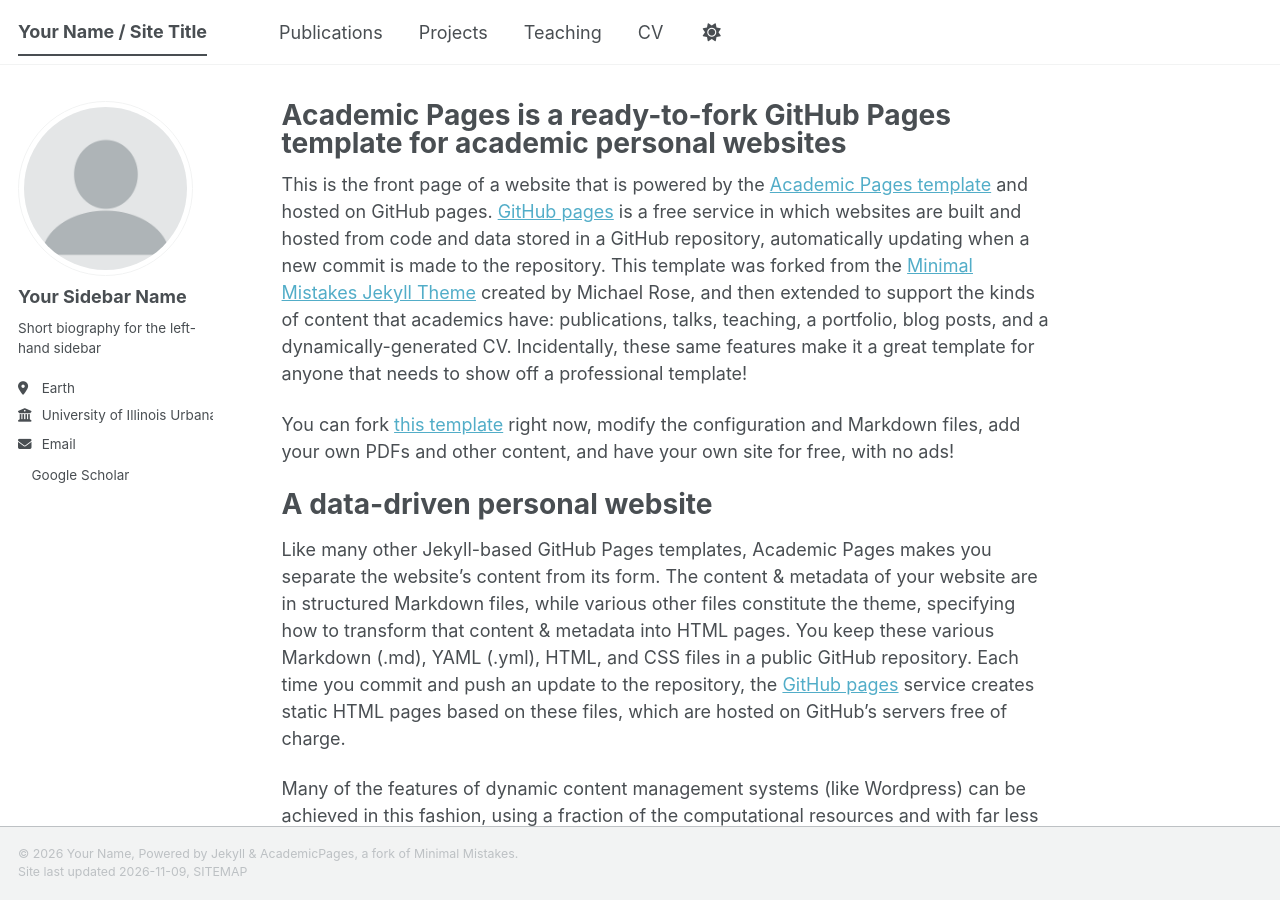
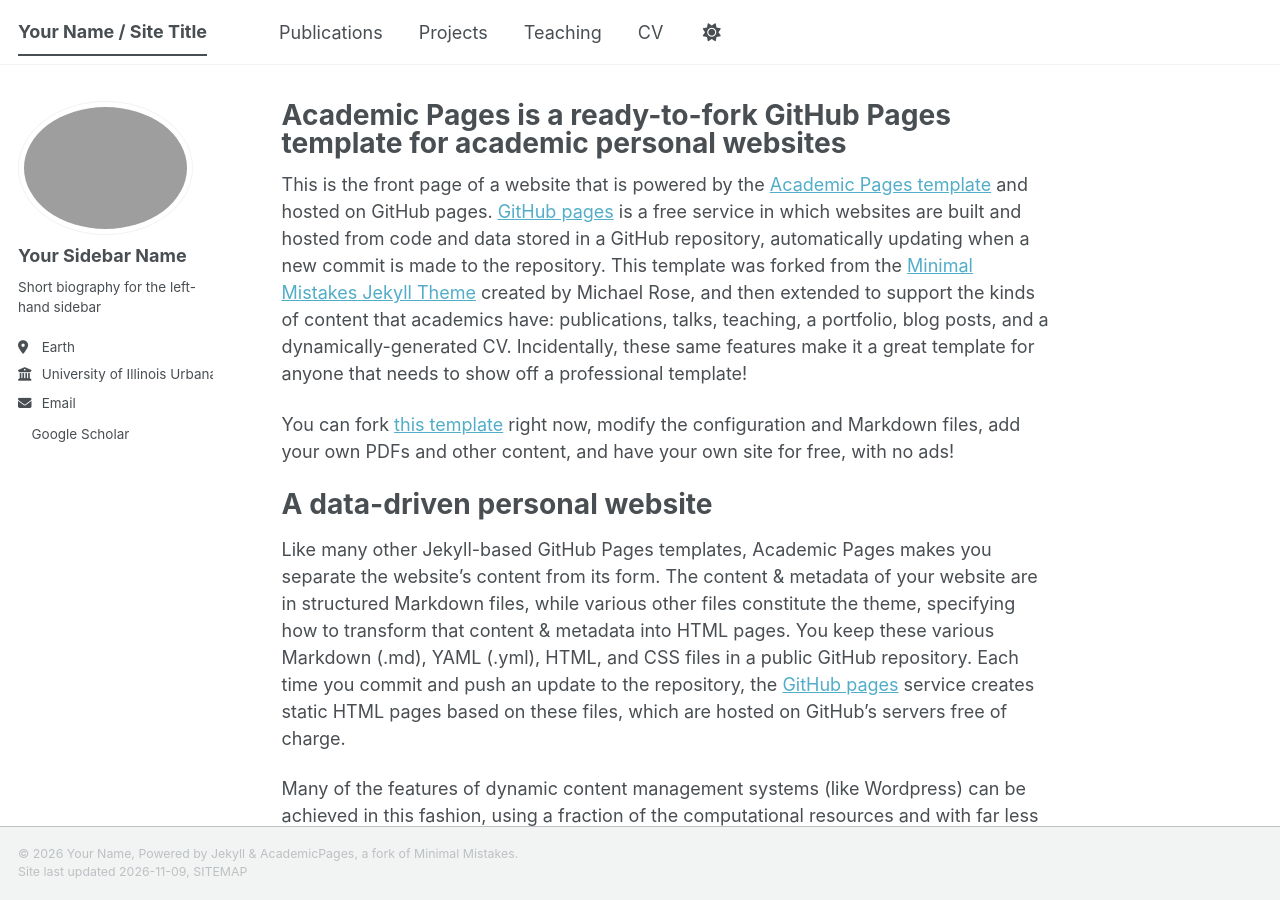
Before and after one commit to fgiardine/fgiardine.github.io, a Jekyll site: the page built from _pages/about.md, in a window 1280 px wide and 900 px high. Built offline with Jekyll 4.4.1, drawn with Linux system fonts in a browser that asks for light colours; a script bundle is joined from its source files by our own code; a style sheet for code colours, icons or effects is not loaded.

Commit message:
Update _config.yml

```diff
--- a/_config.yml
+++ b/_config.yml
@@ -25,14 +25,14 @@ repository               : "fgiardine/fgiardine.github.io"
 #               Additional customization can be done by editing /_includes/author-profile.html
 author:
   # Biographic information
-  avatar           : "profile.png"
+  avatar           : "giardine_headshot.jpg"
   name             : "Your Sidebar Name"
   pronouns         : # example: "she/her"
   bio              : "Short biography for the left-hand sidebar"
   location         : "Earth"
   employer         : "University of Illinois Urbana-Champaign"
   uri              : # URL
-  email            : "none@example.org"
+  email            : "giardine@illinois.edu"
 
   # Academic websites
   arxiv            : # URL - Update with the correct link to your profile
```
